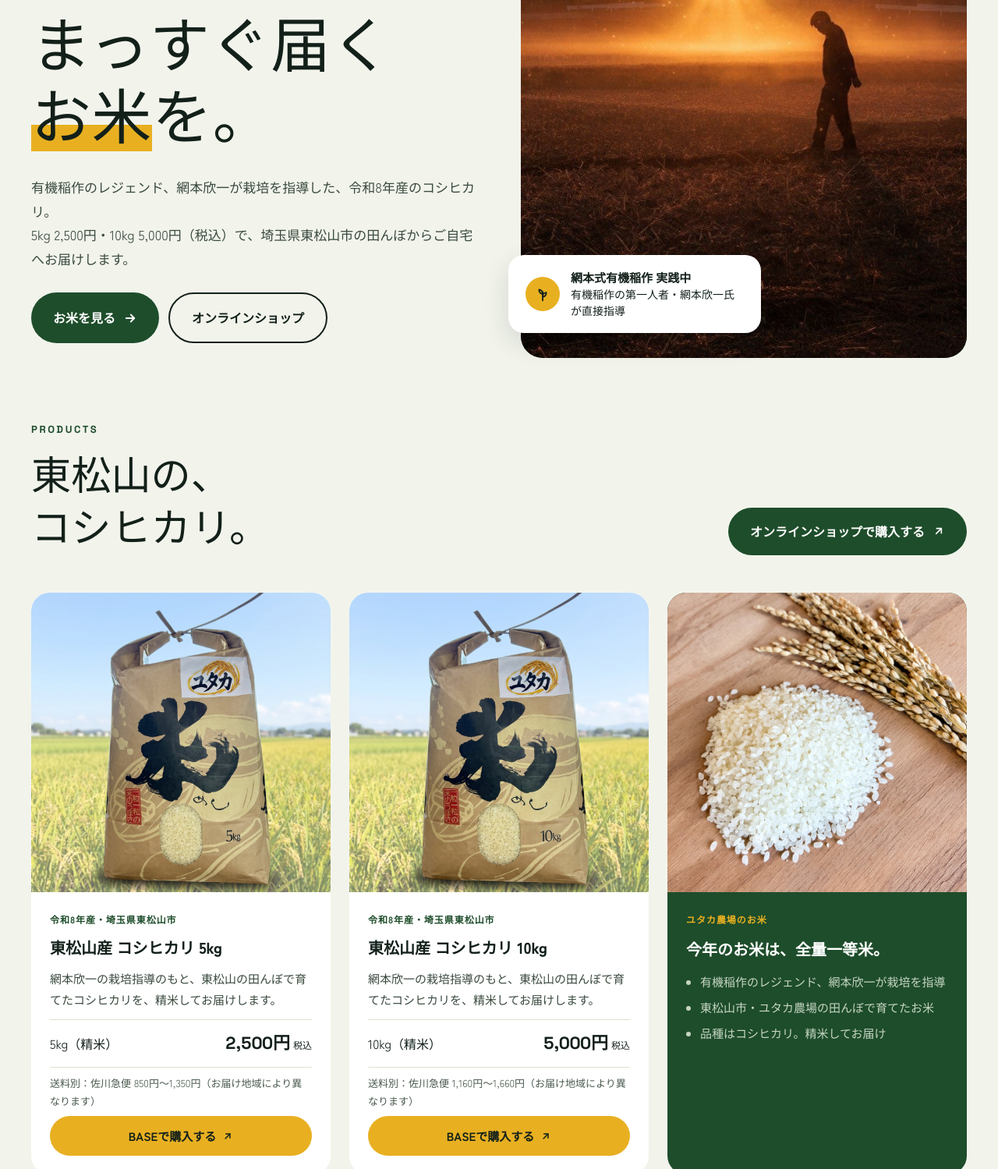
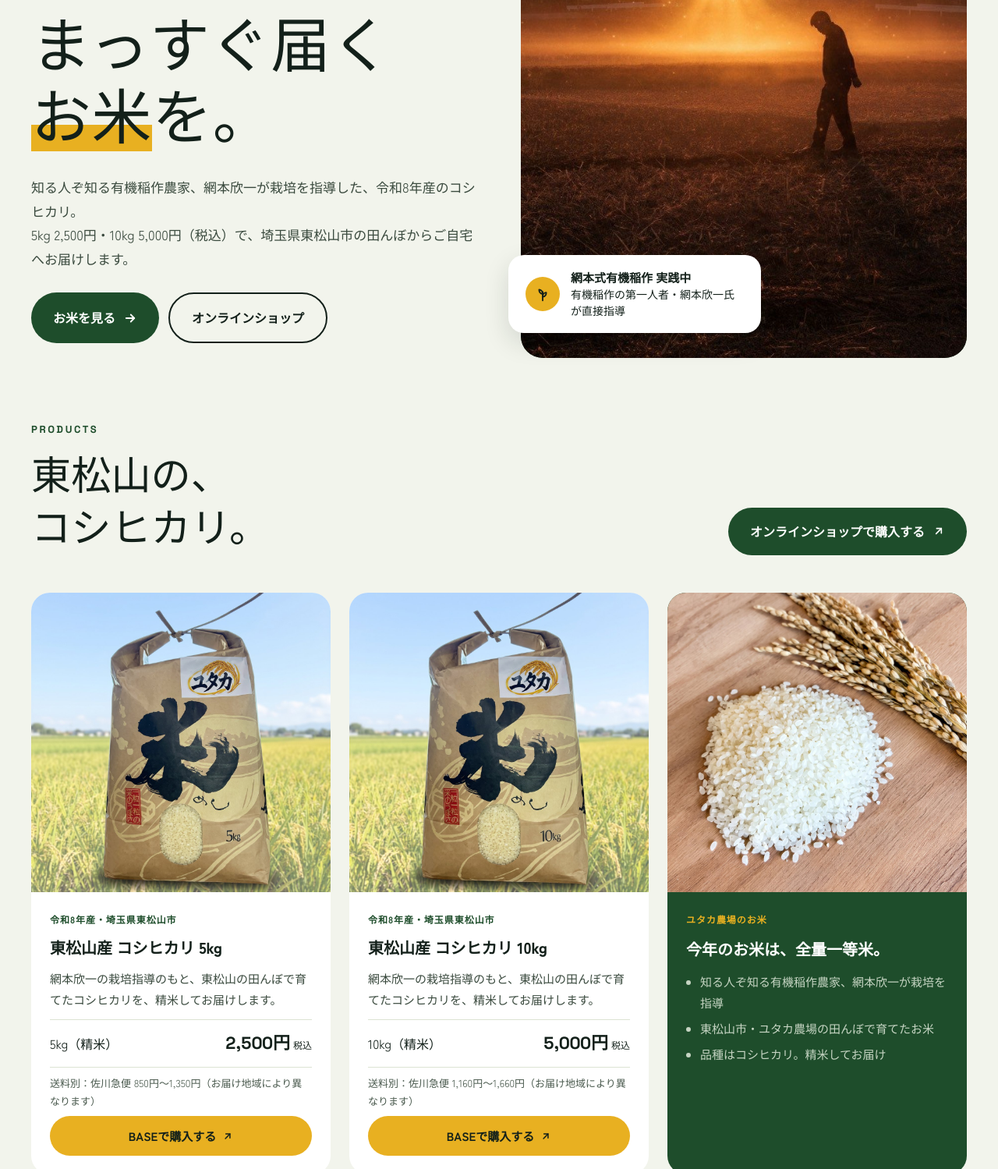
Before and after one commit to tsuzuki197966-creator/yutakanojo-site, a plain HTML site: page index.html in a window 1280 px wide. Shown: the part 413-1912 px from the top of the page at 78% size. Drawn offline with Linux system fonts and the light colour scheme; a web font is replaced by a local one.

Commit message:
網本欣一の紹介を「知る人ぞ知る有機稲作農家」に変更
Co-Authored-By: Claude Opus 5.5 <noreply@anthropic.com>
Claude-Session: https://claude.ai/code/session_019LNukUxpozNPqdAZP3ATmt

```diff
--- a/index.html
+++ b/index.html
@@ -8,7 +8,7 @@
 <meta property="og:url" content="https://yutakanojo.co.jp/">
 <meta property="og:image" content="https://yutakanojo.co.jp/images/photo-sunrise.jpg">
 <title>ユタカ農場 | 東松山のコシヒカリ</title>
-<meta name="description" content="埼玉県東松山市のユタカ農場（YUTAKA NOJO）。有機稲作のレジェンド、網本欣一が栽培を指導したコシヒカリ（5kg・10kg）を、田んぼから直接お届けします。">
+<meta name="description" content="埼玉県東松山市のユタカ農場（YUTAKA NOJO）。知る人ぞ知る有機稲作農家、網本欣一が栽培を指導したコシヒカリ（5kg・10kg）を、田んぼから直接お届けします。">
 <meta name="claude:viewport-fit-sides" content="cover">
 <meta name="viewport" content="width=device-width, initial-scale=1, viewport-fit=cover">
 <link rel="icon" href="favicon.ico" sizes="any">
@@ -66,7 +66,7 @@ img { max-width: 100% }
 <div style="display: flex; flex-direction: column; gap: 28px">
 <span style="align-self: flex-start; font-size: 13px; font-weight: 700; letter-spacing: 0.08em; color: #1E4D2B; border: 1.5px solid #1E4D2B; border-radius: 999px; padding: 6px 16px">埼玉県東松山市 ／ 26町の田んぼから</span>
 <h1 style="margin: 0; font-family: 'Dela Gothic One', sans-serif; font-weight: 400; font-size: clamp(40px, 6vw, 80px); line-height: 1.2; letter-spacing: 0.01em">東松山の<br>田んぼから、<br>まっすぐ届く<br><span style="background: linear-gradient(transparent 60%, var(--accent) 60%)">お米</span>を。</h1>
-<p style="margin: 0; font-size: 17px; color: #3A4A3E; max-width: 34em">有機稲作のレジェンド、網本欣一が栽培を指導した、令和8年産のコシヒカリ。<br>5kg 2,500円・10kg 5,000円（税込）で、埼玉県東松山市の田んぼからご自宅へお届けします。</p>
+<p style="margin: 0; font-size: 17px; color: #3A4A3E; max-width: 34em">知る人ぞ知る有機稲作農家、網本欣一が栽培を指導した、令和8年産のコシヒカリ。<br>5kg 2,500円・10kg 5,000円（税込）で、埼玉県東松山市の田んぼからご自宅へお届けします。</p>
 <div style="display: flex; flex-wrap: wrap; gap: 12px">
 <a href="#products" style="display: inline-flex; align-items: center; gap: 10px; text-decoration: none; background: #1E4D2B; color: #FFFFFF; font-weight: 700; padding: 16px 28px; border-radius: 999px; min-height: 24px">お米を見る
 <svg width="18" height="18" viewBox="0 0 24 24" fill="none" stroke="currentColor" stroke-width="2.4" stroke-linecap="round" stroke-linejoin="round" aria-hidden="true"><path d="M5 12h14"></path><path d="M13 6l6 6-6 6"></path></svg></a>
@@ -131,7 +131,7 @@ img { max-width: 100% }
 <span style="font-size: 12px; font-weight: 700; color: var(--accent); letter-spacing: 0.08em">ユタカ農場のお米</span>
 <span style="font-size: 20px; font-weight: 900">今年のお米は、全量一等米。</span>
 <ul style="margin: 0; padding-left: 1.2em; font-size: 15px; color: #C6D5C3; display: flex; flex-direction: column; gap: 6px">
-<li>有機稲作のレジェンド、網本欣一が栽培を指導</li>
+<li>知る人ぞ知る有機稲作農家、網本欣一が栽培を指導</li>
 <li>東松山市・ユタカ農場の田んぼで育てたお米</li>
 <li>品種はコシヒカリ。精米してお届け</li>
 </ul>
```
